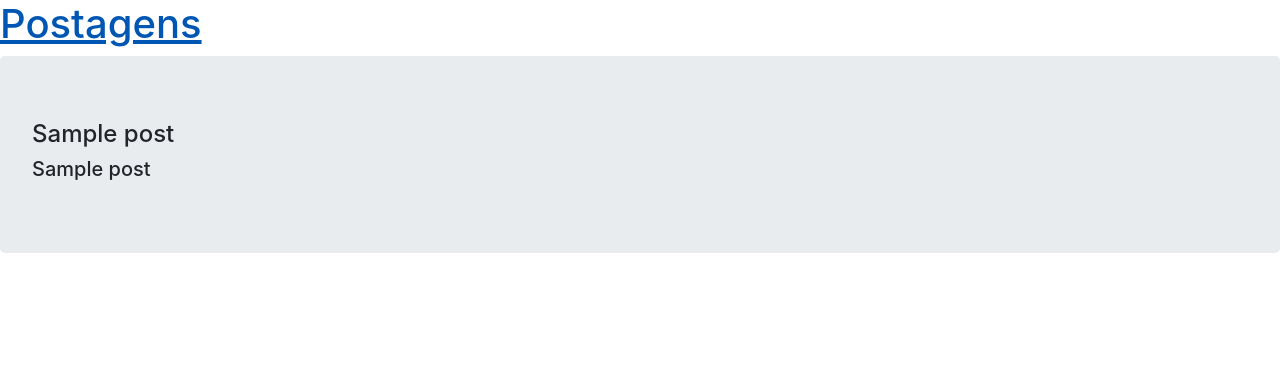
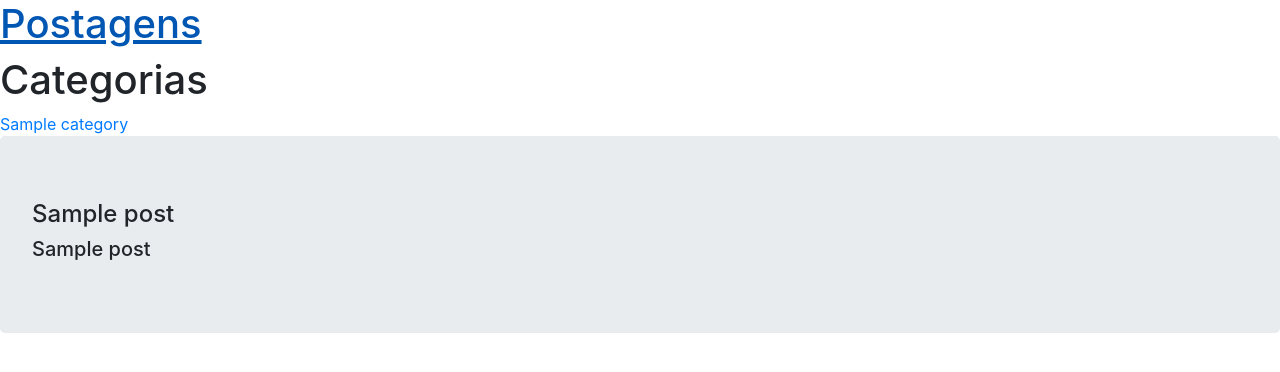
Before and after one commit to heldersantosc/django, a Django app: page /post/1/ in a window 1280 px wide. Shown: the top 372 px of the page. Run offline with Django 3.2, Linux system fonts and the light colour scheme; tables that the repository leaves empty hold one stand-in row (values such as "Sample post").

Commit message:
filtros , parametros
Signed-off-by: Helder Santos <heldersantos@bemol.com.br>

```diff
--- a/myapp/views.py
+++ b/myapp/views.py
@@ -1,6 +1,6 @@
 from django.shortcuts import render
 from django.http import HttpResponse
-from .models import Post
+from .models import Post, Category
 
 # Create your views here.
 
@@ -20,12 +20,19 @@ def home_param(request, post_id):
 
 
 def post_list(request):
-    # name = "Helder Santos"
-    # return render(request, "post_list.html", {"name": name})
-    posts = Post.objects.all()
-    return render(request, "post_list.html", {"posts": posts})
+    # name = 'Luiz Carlos'
+    # return render(request, 'post_list.html', {'name': name})
+    if "category_id" in request.GET:
+        # category = Category.objects.get(id=request.GET['category_id'])
+        # posts = Post.objects.filter(categories=category)
+        posts = Post.objects.filter(categories=request.GET["category_id"])
+    else:
+        posts = Post.objects.all()
+    categories = Category.objects.all()
+    return render(request, "post_list.html", {"posts": posts, "categories": categories})
 
 
 def post_show(request, post_id):
     post = Post.objects.get(id=post_id)
-    return render(request, "post_show.html", {"post": post})
+    categories = Category.objects.all()
+    return render(request, "post_show.html", {"post": post, "categories": categories})
--- a/templates/layout.html
+++ b/templates/layout.html
@@ -19,7 +19,20 @@
     <title>Django</title>
   </head>
   <body>
-    <h1><a href="{% url 'post_list'%}">Postagens</a></h1>
+    <h1>
+      <a href="{% url 'post_list'%}">Postagens</a>
+    </h1>
+    <h1>
+      <a>Categorias</a>
+    </h1>
+
+    <span>
+      {% for category in categories %}
+      <a href=" {% url 'post_list' %}?category_id={{ category.id }}">
+        {{category.name}}
+      </a>
+      {% endfor %}
+    </span>
 
     {% block content %} {% endblock content %}
 
```
